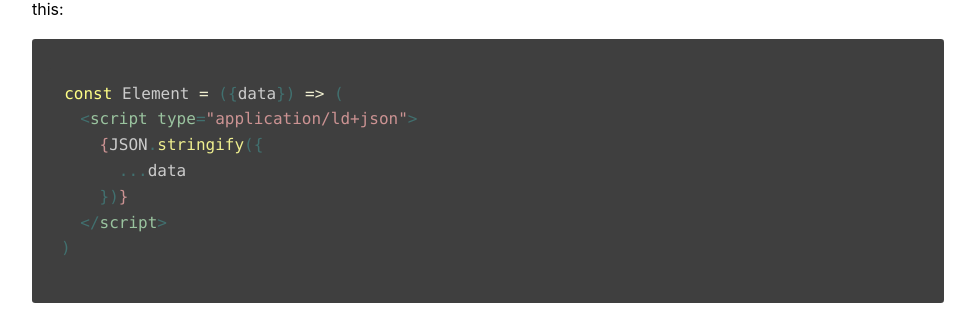
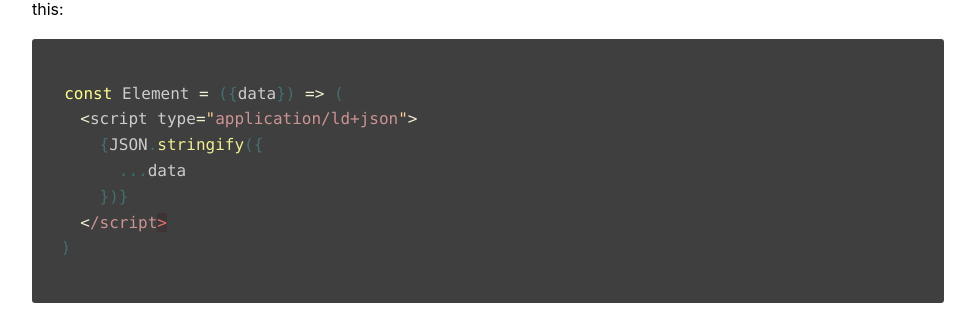
Before and after one commit to Haroenv/blog, a Jekyll site: the page built from _posts/2017-03-01-json-ld-with-react.md, in a window 1280 px wide. Shown: the part 188-509 px from the top of the page, without its empty margins (168-1143 px from the left). Built offline with Jekyll 4.4.1, drawn with Linux system fonts in a browser that asks for light colours; our own code applies the rules of GitHub Pages for plain Markdown files; comment, search, counter and statistics services are not loaded.

Commit message:
move jsx to js
gh pages doesn't support it yet

````diff
--- a/_posts/2017-03-01-json-ld-with-react.md
+++ b/_posts/2017-03-01-json-ld-with-react.md
@@ -5,7 +5,7 @@ tags: react, linked-data, json-ld
 ---
 It's not very hard to render json-ld with React, but since it's something that's not completely obvious; it looks like this:
 
-```jsx
+```js
 const Element = ({data}) => (
   <script type="application/ld+json">
     {JSON.stringify({
````
